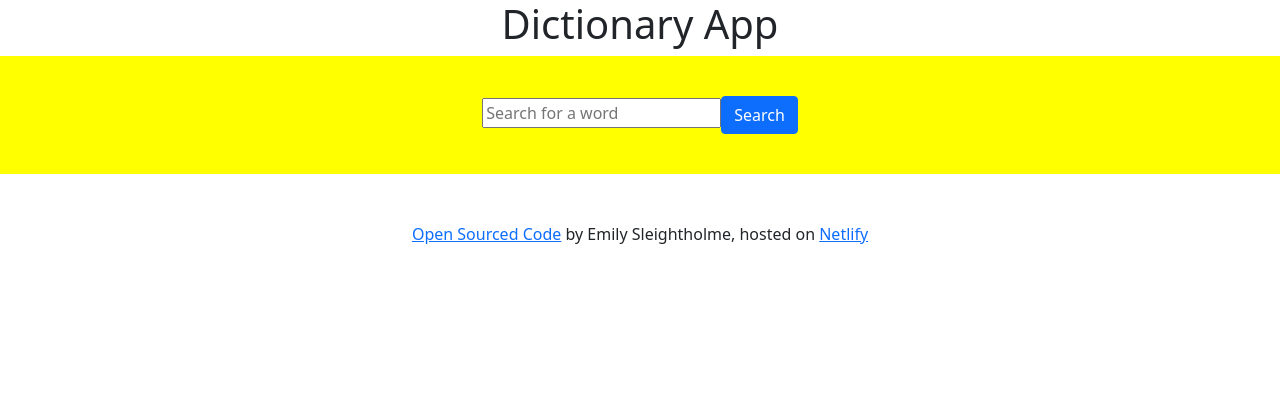
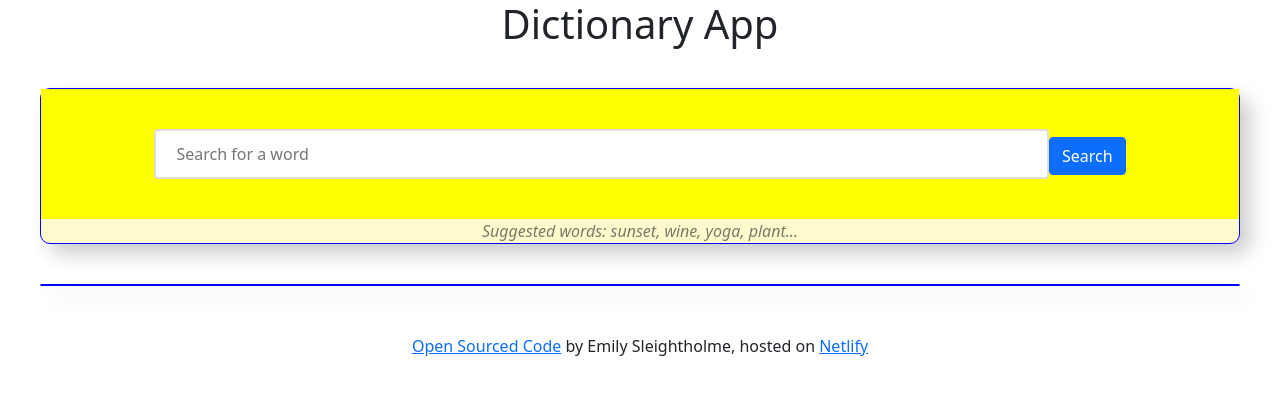
Before and after one commit to emily-ecms/dictionary-app, a React (Create React App) app: page / in a window 1280 px wide. Shown: the top 394 px of the page. Built offline with nearby package versions, Linux system fonts and the light colour scheme.

Commit message:
Styling- sections, hint

```diff
--- a/src/App.css
+++ b/src/App.css
@@ -5,3 +5,11 @@
 .App-link {
   color: #61dafb;
 }
+
+section {
+  border: 1px solid blue;
+  background-color: lemonchiffon;
+  margin: 40px;
+  border-radius: 10px;
+  box-shadow: 10px 10px 20px rgba(0, 0, 0, 0.2);
+}
--- a/src/Dictionary.css
+++ b/src/Dictionary.css
@@ -2,3 +2,17 @@
     background-color: yellow;
     padding: 40px;
 }
+
+.SearchForm input {
+    width: 80%;
+    height: 50px;
+    padding: 20px;
+    border-radius: 4px;
+    border: 2px solid #ddd;
+    color: blue;
+}
+
+.hint {
+    opacity: 0.6;
+    font-style: italic;
+}
--- a/src/Dictionary.js
+++ b/src/Dictionary.js
@@ -1,5 +1,6 @@
 import React, { useState } from "react";
 import "./Dictionary.css";
+import "./App.css";
 import axios from "axios";
 import Results from "./Results";
 
@@ -27,12 +28,19 @@ export default function SearchForm() {
     }
 
     return (
-        <div>
+        <div className="Dictionary">
+        <section>
         <form className="SearchForm" onSubmit={searchWord}>
             <input type="search" placeholder="Search for a word" onChange={saveWord}></input>
             <button className="btn btn-primary rounded">Search</button>
         </form>
+        <div className="hint">
+            Suggested words: sunset, wine, yoga, plant...
+        </div>
+        </section>
+        <section>
          <Results results={results} />
+         </section>
          </div>
     )
 }
--- a/src/Meaning.js
+++ b/src/Meaning.js
@@ -11,12 +11,13 @@ export default function Meaning(props) {
       {props.meaning.definitions.map(function (definition, index) {
         return (
           <div key={index}>
-
+            <section>
               <h4>{definition.definition}</h4>
 
               <Examples examples={definition.example} />
               <Synonyms synonyms={definition.synonyms} />
                 <br />
+            </section>
           </div>
         );
       })}
```
